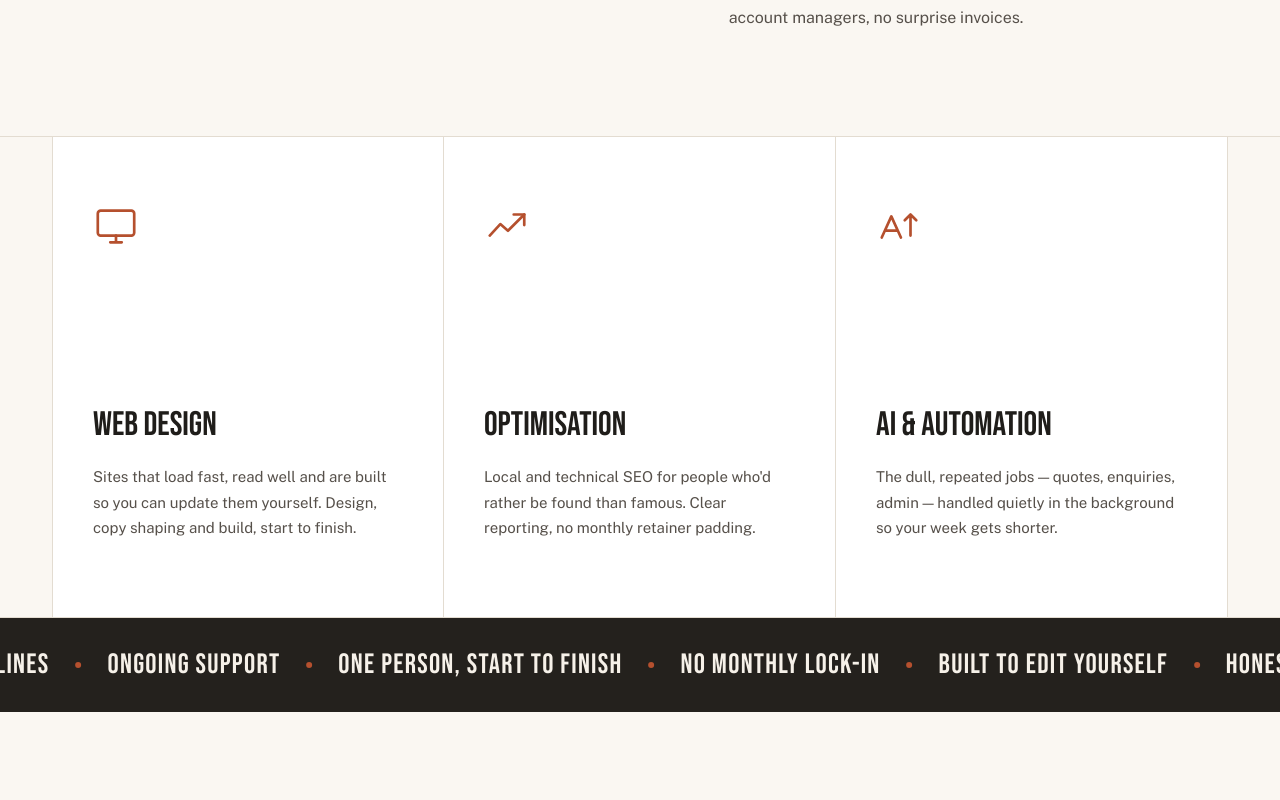
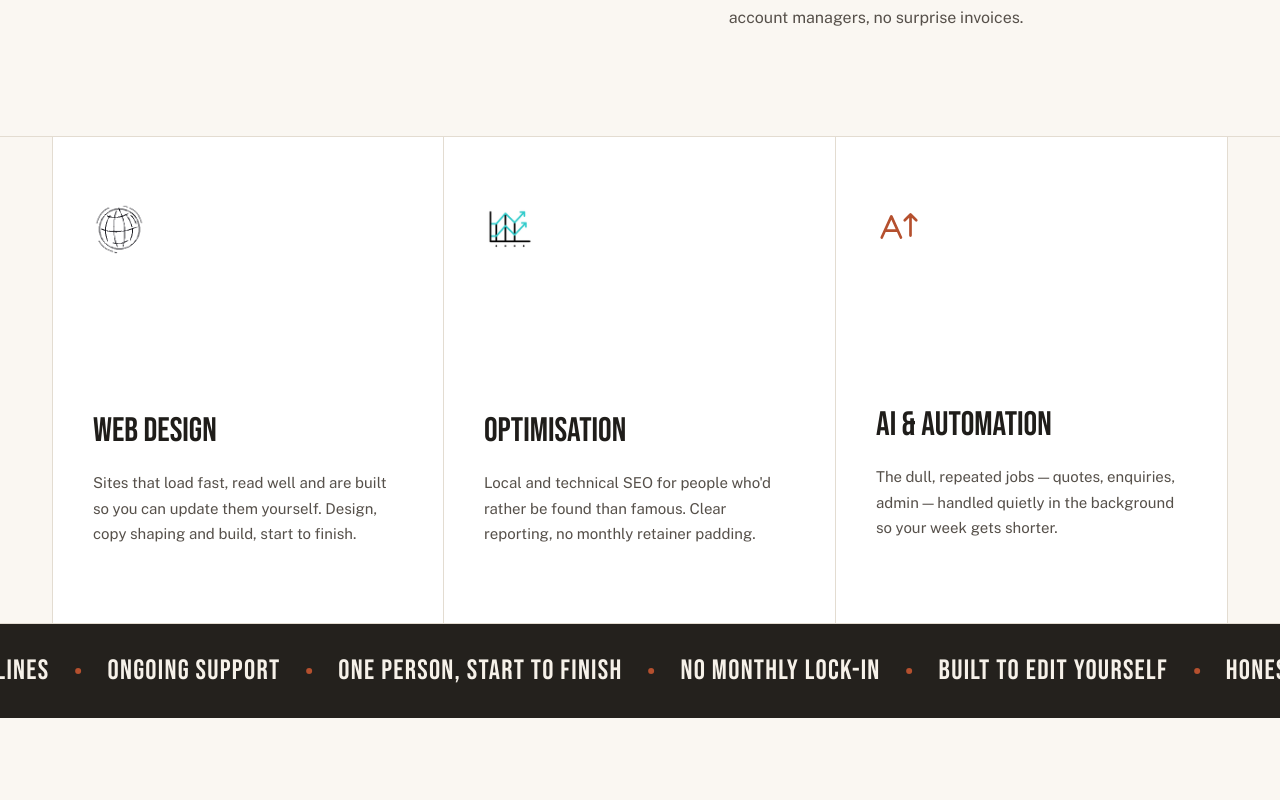
Before and after one commit to tangobrown/tango-site, a Next.js app: page / in a window 1280 px wide. Shown: the part 1020-1820 px from the top of the page. Built offline with nearby package versions, Linux system fonts and the light colour scheme.

Commit message:
Use animated GIF icons for Web design and Optimisation services

```diff
--- a/components/Services.tsx
+++ b/components/Services.tsx
@@ -1,27 +1,17 @@
 import type { ReactNode } from "react";
 
-type Service = { title: string; body: string; icon: ReactNode };
+type Service = { title: string; body: string; icon?: ReactNode; iconSrc?: string };
 
 const services: Service[] = [
   {
     title: "Web design",
     body: "Sites that load fast, read well and are built so you can update them yourself. Design, copy shaping and build, start to finish.",
-    icon: (
-      <>
-        <rect x="2.5" y="4" width="19" height="13" rx="1.5" />
-        <path d="M9 20.5h6M12 17v3.5" />
-      </>
-    ),
+    iconSrc: "/icons/globe.gif",
   },
   {
     title: "Optimisation",
     body: "Local and technical SEO for people who'd rather be found than famous. Clear reporting, no monthly retainer padding.",
-    icon: (
-      <>
-        <path d="M3 17l5.5-6 4 3.5L21 6" />
-        <path d="M15.5 6H21v5.5" />
-      </>
-    ),
+    iconSrc: "/icons/line-chart.gif",
   },
   {
     title: "AI & automation",
@@ -52,6 +42,15 @@ export default function Services() {
                 key={service.title}
                 className={`flex flex-col gap-10 border-rule p-[40px_24px_48px] lg:gap-[150px] lg:p-[66px_40px_76px] ${borders}`}
               >
+                {service.iconSrc ? (
+                  // eslint-disable-next-line @next/next/no-img-element
+                  <img
+                    src={service.iconSrc}
+                    alt=""
+                    className="h-[52px] w-[52px] object-contain"
+                    aria-hidden="true"
+                  />
+                ) : (
                   <svg
                     width="46"
                     height="46"
@@ -66,6 +65,7 @@ export default function Services() {
                   >
                     {service.icon}
                   </svg>
+                )}
                 <div className="flex flex-col gap-[14px]">
                   <h3 className="m-0 font-bebas text-[34px] font-normal">{service.title}</h3>
                   <p className="m-0 text-[15px] leading-[1.7] text-ink-soft">{service.body}</p>
```
Also changed, not shown: public/icons/globe.gif (added), public/icons/line-chart.gif (added). Lines whose indentation alone changed are shown as unchanged.
